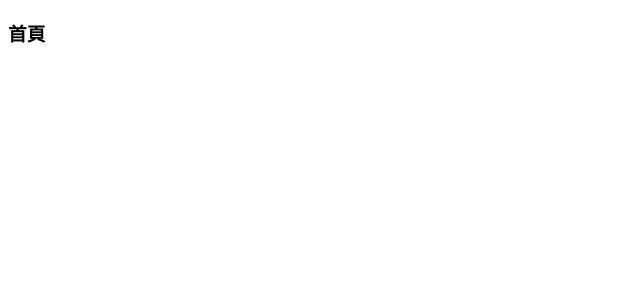
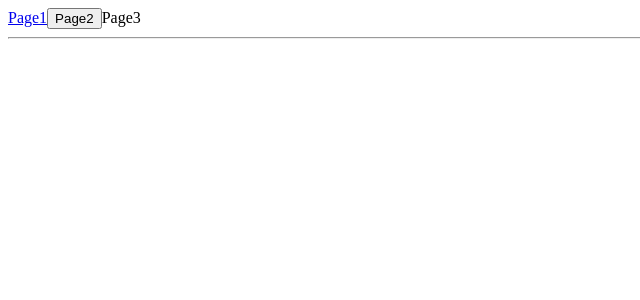
Before and after one commit to ttom921/StudyAngular7, an Angular app in the folder SimpleLayout/: page / in a window 1280 px wide. Shown: the top 300 px of the page, without its empty margins (0-640 px from the left). Built offline with nearby package versions, Linux system fonts and the light colour scheme.

Commit message:
導航(Navigation)

```diff
--- a/SimpleLayout/src/app/app.component.html
+++ b/SimpleLayout/src/app/app.component.html
@@ -1,2 +1,5 @@
-<h3>首頁</h3>
+<a routerLink="/p1" >Page1</a>
+<button routerLink="/p2" >Page2</button>
+<span routerLink="/p3" >Page3</span>
+<hr/>
 <router-outlet></router-outlet>
```
